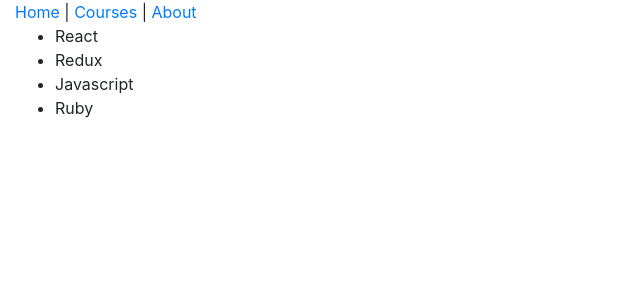
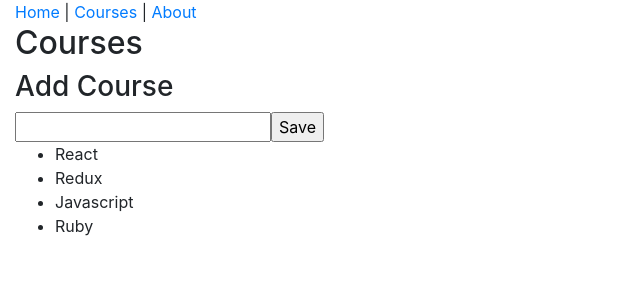
Before and after one commit to cmxgloria/react-redux0521, a React (Create React App) app: page /courses in a window 1280 px wide. Shown: the top 300 px of the page, without its empty margins (0-640 px from the left). Built offline with nearby package versions, Linux system fonts and the light colour scheme.

Commit message:
added redux

```diff
--- a/src/components/CoursesPage/CoursesPage.js
+++ b/src/components/CoursesPage/CoursesPage.js
@@ -1,15 +1,39 @@
 import React from 'react';
 
 class CoursesPage extends React.Component {
+  constructor(props) {
+    super(props);
+    this.state = {
+      course: {
+        title: '',
+      },
+    };
+  }
+
+  handleChange(event) {
+    const course = { ...this.state.course, title: event.target.value };
+    this.setState({ course: course });
+  }
+
   render() {
     return (
       <div>
+        <form action="">
+          <h2>Courses</h2>
+          <h3>Add Course</h3>
+          <input
+            type="text"
+            value={this.state.course.title}
+            onChange={this.handleChange.bind(this)}
+          />
+          <input type="submit" value="Save" />
           <ul>
             <li>React</li>
             <li>Redux</li>
             <li>Javascript</li>
             <li>Ruby</li>
           </ul>
+        </form>
       </div>
     );
   }
```
Lines whose indentation alone changed are shown as unchanged.
